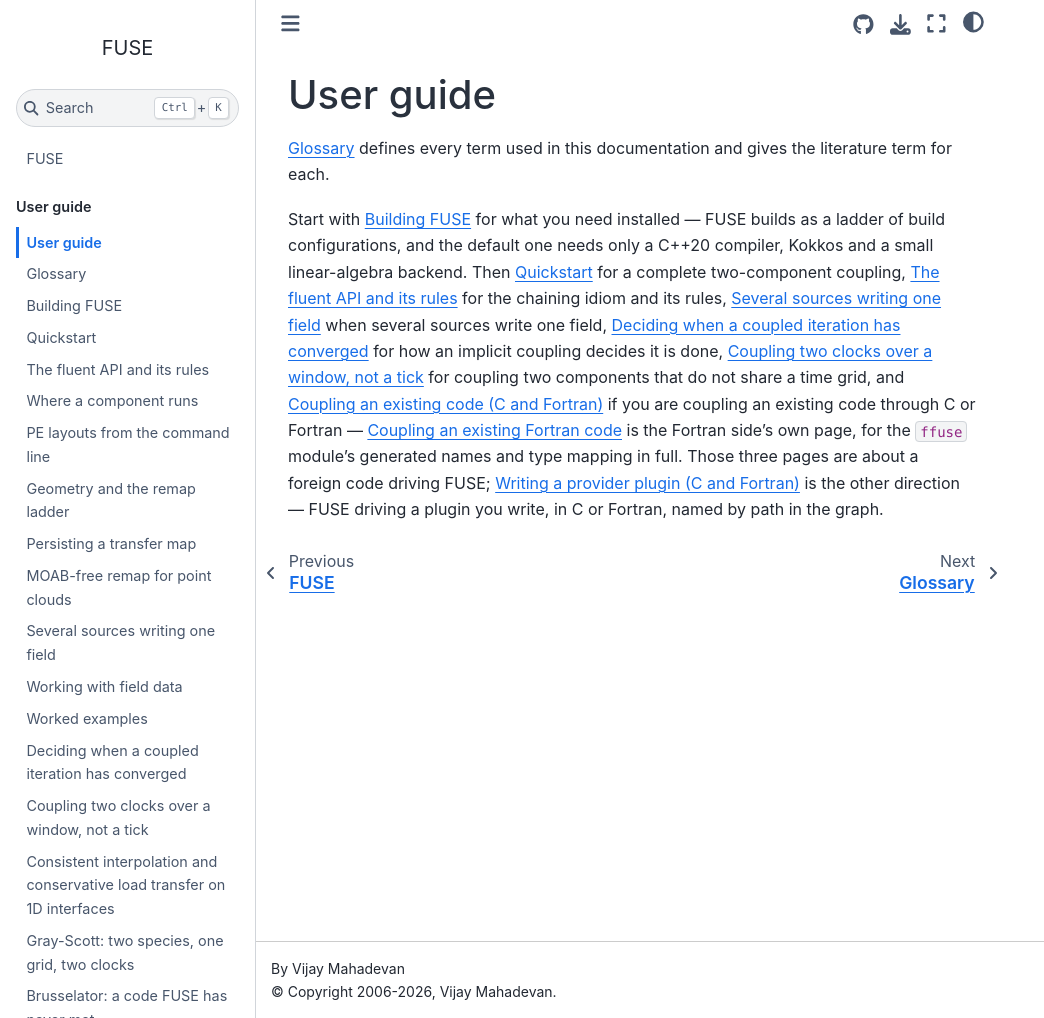
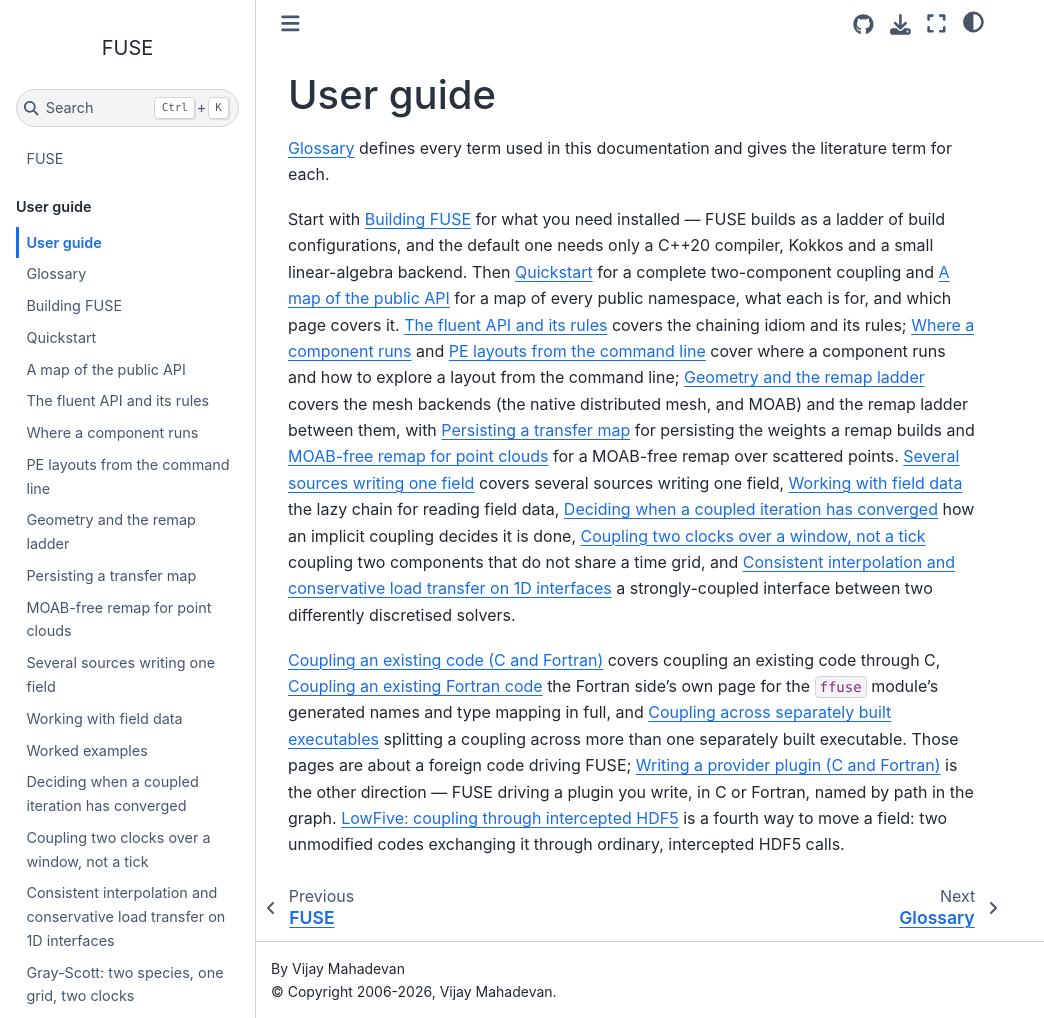
Before and after one commit to vijaysm/fuse, a Sphinx documentation site: the page built from docs/user/index.md, in a window 1280 px wide and 1018 px high. Shown: the whole window, without its empty margins (0-1044 px from the left). Built offline with Sphinx 7.4.7 and the Sphinx Book theme 1.1.4, drawn with Linux system fonts in a browser that asks for light colours; pages that are not in the unit, such as notebooks, are missing from menus.

Commit message:
Bring the README and index pages to the current tree and add a public API map
One section per public namespace with its entry points, covering page and verification state; the status no longer predates the first fuse:: source.

```diff
--- a/docs/user/index.md
+++ b/docs/user/index.md
@@ -3,14 +3,23 @@
 [](glossary.md) defines every term used in this documentation and gives the literature term for each.
 
 Start with [](build.md) for what you need installed — FUSE builds as a ladder of build
-configurations, and the default one
-needs only a C++20 compiler, Kokkos and a small linear-algebra backend. Then [](quickstart.md) for a
-complete two-component coupling, [](fluent-api.md) for the chaining idiom and its rules,
-[](combining-writers.md) when several sources write one field,
-[](convergence.md) for how an implicit coupling decides it is done,
-[](coupling-windows.md) for coupling two components that do not share a
-time grid, and [](c-abi.md) if you are coupling an existing code through C or
-Fortran — [](fortran.md) is the Fortran side's own page, for the `ffuse`
-module's generated names and type mapping in full. Those three pages are
-about a foreign code driving FUSE; [](providers.md) is the other direction —
-FUSE driving a plugin you write, in C or Fortran, named by path in the graph.
+configurations, and the default one needs only a C++20 compiler, Kokkos and a small
+linear-algebra backend. Then [](quickstart.md) for a complete two-component coupling and
+[](api-overview.md) for a map of every public namespace, what each is for, and which page covers
+it. [](fluent-api.md) covers the chaining idiom and its rules; [](placement.md) and [](layouts.md)
+cover where a component runs and how to explore a layout from the command line; [](geometry.md)
+covers the mesh backends (the native distributed mesh, and MOAB) and the remap ladder between
+them, with [](transfer-maps.md) for persisting the weights a remap builds and
+[](point-cloud-remap.md) for a MOAB-free remap over scattered points. [](combining-writers.md)
+covers several sources writing one field, [](field-pipeline.md) the lazy chain for reading field
+data, [](convergence.md) how an implicit coupling decides it is done, [](coupling-windows.md)
+coupling two components that do not share a time grid, and [](interface-transfer.md) a
+strongly-coupled interface between two differently discretised solvers.
+
+[](c-abi.md) covers coupling an existing code through C, [](fortran.md) the Fortran side's own
+page for the `ffuse` module's generated names and type mapping in full, and
+[](multiple-executables.md) splitting a coupling across more than one separately built
+executable. Those pages are about a foreign code driving FUSE; [](providers.md) is the other
+direction — FUSE driving a plugin you write, in C or Fortran, named by path in the graph.
+[](lowfive.md) is a fourth way to move a field: two unmodified codes exchanging it through
+ordinary, intercepted HDF5 calls.
```
Also changed, not shown: README.md (+49 -12 lines), docs/index.md (+10 -3 lines), docs/user/api-overview.md (added, +148 -0 lines).
